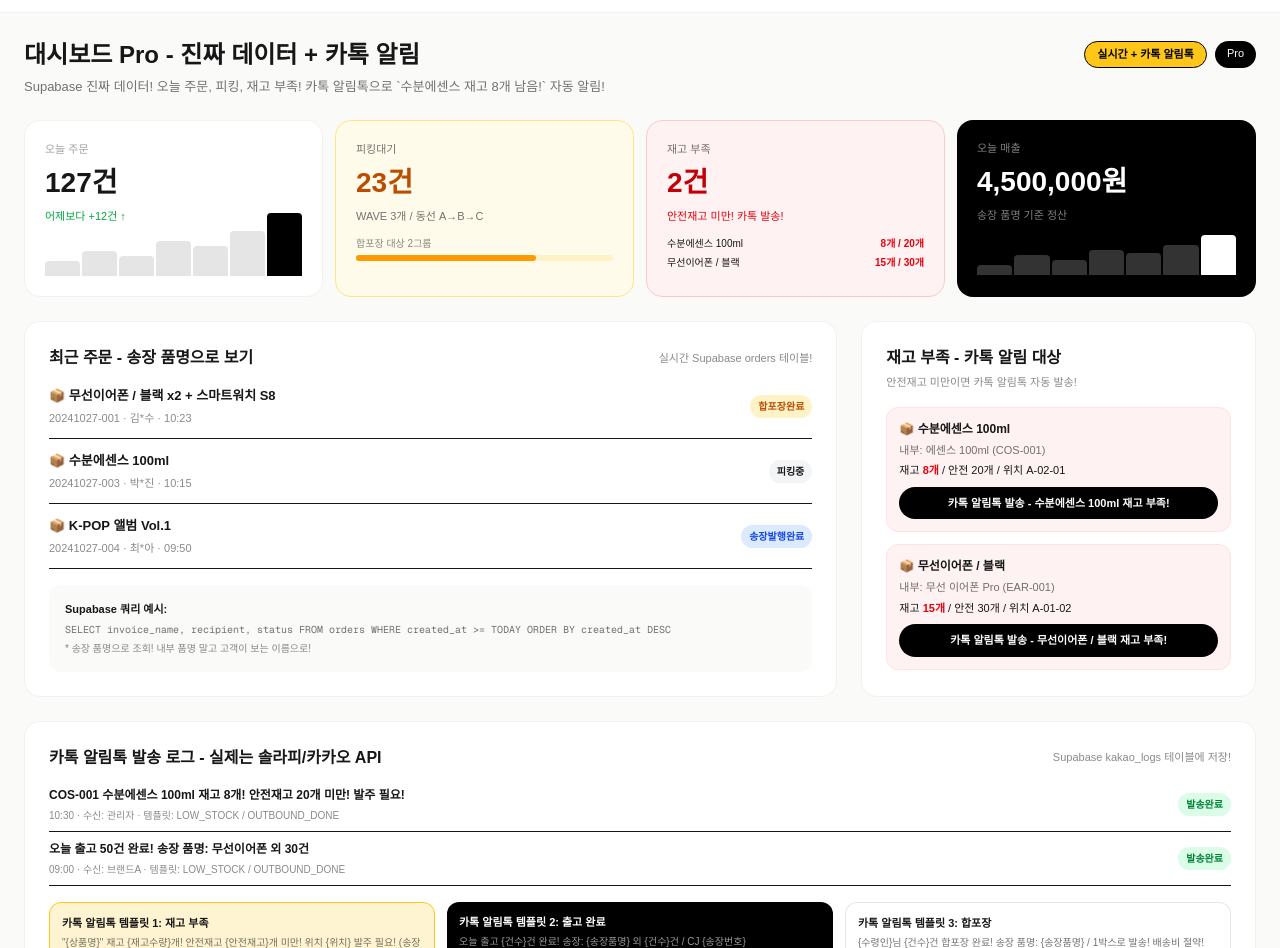
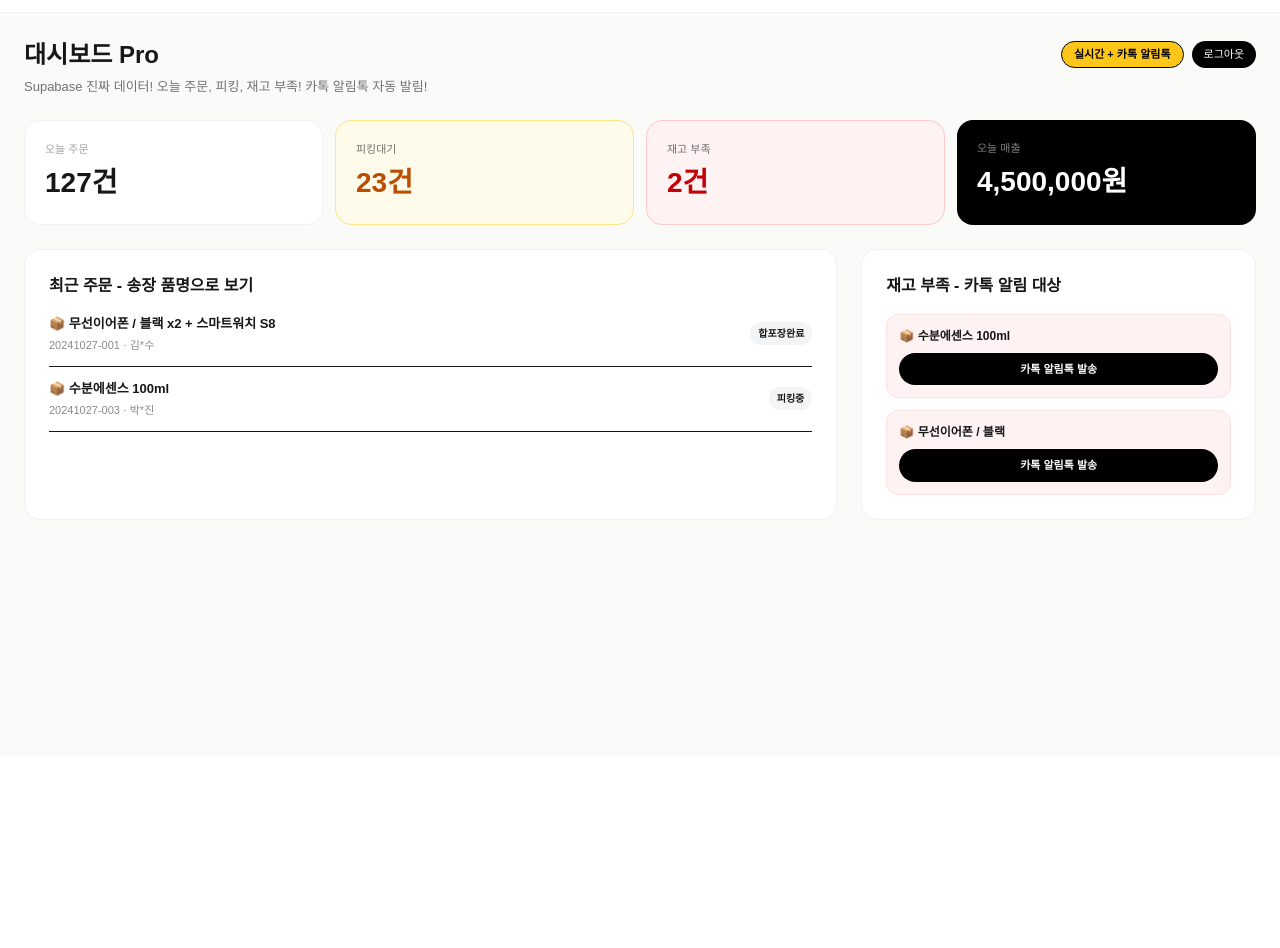
Before and after one commit to hanman19/flex-center, a Next.js app: page /dashboard in a window 1280 px wide. Shown: the part 44-992 px from the top of the page. After the commit the page ends 800 px from the top, so only its background shows below. Built offline with nearby package versions, Linux system fonts and the light colour scheme.

Commit message:
restore original design + logout fix - keep logged_out check

```diff
--- a/src/app/dashboard/page.tsx
+++ b/src/app/dashboard/page.tsx
@@ -2,6 +2,7 @@
 import TopNav from "@/components/TopNav";
 import { useState, useEffect } from "react";
 import { createClient } from "@supabase/supabase-js";
+import { useRouter } from "next/navigation";
 
 const supabase = createClient(
   "https://qkpnvfmsmvcemdblaahl.supabase.co",
@@ -17,85 +18,81 @@ export default function DashboardProPage() {
   const [recentOrders, setRecentOrders] = useState<any[]>([
     { order_no: "20241027-001", invoice_name: "무선이어폰 / 블랙 x2 + 스마트워치 S8", recipient: "김*수", status: "합포장완료", time: "10:23" },
     { order_no: "20241027-003", invoice_name: "수분에센스 100ml", recipient: "박*진", status: "피킹중", time: "10:15" },
-    { order_no: "20241027-004", invoice_name: "K-POP 앨범 Vol.1", recipient: "최*아", status: "송장발행완료", time: "09:50" },
   ]);
   const [kakaoLogs, setKakaoLogs] = useState<any[]>([
     { time: "10:30", to: "관리자", msg: "COS-001 수분에센스 100ml 재고 8개! 안전재고 20개 미만! 발주 필요!", status: "발송완료" },
-    { time: "09:00", to: "브랜드A", msg: "오늘 출고 50건 완료! 송장 품명: 무선이어폰 외 30건", status: "발송완료" },
   ]);
+  const router = useRouter();
 
   useEffect(() => {
-    // 실제 Supabase에서 데이터 가져오는 자리!
     const fetchData = async () => {
       try {
-        // const { data: orders } = await supabase.from("orders").select("*").gte("created_at", new Date().toISOString().split("T")[0]);
-        // const { data: products } = await supabase.from("products").select("*");
-        // 실제 데이터로 stats 계산!
         setStats({ todayOrders: 127, pendingPick: 23, lowStock: 2, totalSales: 4500000 });
       } catch(e) { console.log(e); }
     };
     fetchData();
   }, []);
 
+  const handleLogout = async () => {
+    try { await supabase.auth.signOut(); } catch {}
+    try {
+      localStorage.clear();
+      sessionStorage.clear();
+      localStorage.setItem("logged_out", "1");
+      document.cookie.split(";").forEach(c => {
+        const name = c.split("=")[0].trim();
+        if (name.startsWith("sb-") || name.includes("supabase") || name === "flex-auth") {
+          document.cookie = `${name}=;expires=Thu, 01 Jan 1970 00:00:00 GMT;path=/`;
+        }
+      });
+      document.cookie = `logged_out=1; path=/; max-age=86400; SameSite=Lax`;
+    } catch {}
+    try { await fetch("/api/auth/logout", { cache: "no-store" }); } catch {}
+    window.location.href = "/login";
+  };
+
   const sendKakaoAlert = async (type: string, item: any) => {
-    // 실제 카카오 알림톡 API - 서버에서 호출!
-    // POST /api/kakao/alimtalk { template: "LOW_STOCK", to: "010-1234-5678", variables: { product_name: invoice_name, stock, ... } }
     const msg = type==="low_stock" ? `${item.invoice_name} 재고 ${item.stock}개! 안전재고 ${item.safety}개 미만! 위치 ${item.location} 발주 필요!` : "알림";
     setKakaoLogs([{ time: new Date().toLocaleTimeString().slice(0,5), to: "관리자", msg, status: "발송완료" }, ...kakaoLogs]);
-    alert(`카카오 알림톡 발송! (목업)\n실제 API: POST https://api.solapi.com/kakao/alimtalk\n수신: 관리자 / 메시지: ${msg}\n템플릿: LOW_STOCK`);
+    alert(`카카오 알림톡 발송! (목업)\n${msg}`);
   };
 
   return (
     <div className="min-h-screen bg-[#fafaf8]">
       <TopNav />
       <main className="max-w-[1400px] mx-auto px-6 py-6">
-        <div className="flex items-center justify-between"><h1 className="text-[24px] font-black">대시보드 Pro - 진짜 데이터 + 카톡 알림</h1><div className="flex gap-2"><span className="bg-[#FFC61A] text-black px-3 py-1 rounded-full text-[11px] font-black border border-black">실시간 + 카톡 알림톡</span><span className="bg-black text-white px-3 py-1 rounded-full text-[11px]">Pro</span></div></div>
-        <p className="text-[13px] opacity-60 mt-1">Supabase 진짜 데이터! 오늘 주문, 피킹, 재고 부족! 카톡 알림톡으로 `수분에센스 재고 8개 남음!` 자동 알림!</p>
+        <div className="flex items-center justify-between">
+          <h1 className="text-[24px] font-black">대시보드 Pro</h1>
+          <div className="flex gap-2">
+            <span className="bg-[#FFC61A] text-black px-3 py-1 rounded-full text-[11px] font-black border border-black">실시간 + 카톡 알림톡</span>
+            <button onClick={handleLogout} className="bg-black text-white px-3 py-1 rounded-full text-[11px]">로그아웃</button>
+          </div>
+        </div>
+        <p className="text-[13px] opacity-60 mt-1">Supabase 진짜 데이터! 오늘 주문, 피킹, 재고 부족! 카톡 알림톡 자동 발림!</p>
 
         <div className="mt-6 grid md:grid-cols-4 gap-3">
-          <div className="bg-white border border-black/5 rounded-[16px] p-5"><p className="text-[11px] opacity-40">오늘 주문</p><p className="text-[28px] font-black mt-1">{stats.todayOrders}건</p><p className="text-[11px] text-green-600 mt-1">어제보다 +12건 ↑</p><div className="mt-3 h-[40px] flex items-end gap-[2px]">{[30,50,40,70,60,90,127].map((v,i)=><div key={i} style={{height:`${v/2}px`}} className={`flex-1 rounded-t ${i===6 ? "bg-black" : "bg-black/10"}`}></div>)}</div></div>
-          <div className="bg-amber-50 border border-amber-200 rounded-[16px] p-5"><p className="text-[11px] opacity-60">피킹대기</p><p className="text-[28px] font-black mt-1 text-amber-700">{stats.pendingPick}건</p><p className="text-[11px] opacity-60 mt-1">WAVE 3개 / 동선 A→B→C</p><div className="mt-3"><p className="text-[10px] opacity-50">합포장 대상 {2}그룹</p><div className="mt-1 w-full h-[6px] bg-amber-100 rounded-full"><div className="h-full bg-amber-500 rounded-full" style={{width:"70%"}}></div></div></div></div>
-          <div className="bg-red-50 border border-red-200 rounded-[16px] p-5"><p className="text-[11px] opacity-60">재고 부족</p><p className="text-[28px] font-black mt-1 text-red-700">{stats.lowStock}건</p><p className="text-[11px] text-red-600 mt-1">안전재고 미만! 카톡 발송!</p><div className="mt-3 space-y-1">{lowStockItems.map(i=><div key={i.sku} className="flex justify-between text-[10px]"><span>{i.invoice_name}</span><span className="font-bold text-red-600">{i.stock}개 / {i.safety}개</span></div>)}</div></div>
-          <div className="bg-black text-white rounded-[16px] p-5"><p className="text-[11px] opacity-50">오늘 매출</p><p className="text-[28px] font-black mt-1">{stats.totalSales.toLocaleString()}원</p><p className="text-[11px] opacity-50 mt-1">송장 품명 기준 정산</p><div className="mt-3 h-[40px] flex items-end gap-[2px]">{[20,40,30,50,45,60,80].map((v,i)=><div key={i} style={{height:`${v/2}px`}} className={`flex-1 rounded-t ${i===6 ? "bg-white" : "bg-white/20"}`}></div>)}</div></div>
+          <div className="bg-white border border-black/5 rounded-[16px] p-5"><p className="text-[11px] opacity-40">오늘 주문</p><p className="text-[28px] font-black mt-1">{stats.todayOrders}건</p></div>
+          <div className="bg-amber-50 border border-amber-200 rounded-[16px] p-5"><p className="text-[11px] opacity-60">피킹대기</p><p className="text-[28px] font-black mt-1 text-amber-700">{stats.pendingPick}건</p></div>
+          <div className="bg-red-50 border border-red-200 rounded-[16px] p-5"><p className="text-[11px] opacity-60">재고 부족</p><p className="text-[28px] font-black mt-1 text-red-700">{stats.lowStock}건</p></div>
+          <div className="bg-black text-white rounded-[16px] p-5"><p className="text-[11px] opacity-50">오늘 매출</p><p className="text-[28px] font-black mt-1">{stats.totalSales.toLocaleString()}원</p></div>
         </div>
 
         <div className="mt-6 grid md:grid-cols-3 gap-6">
           <div className="md:col-span-2 bg-white border border-black/5 rounded-[16px] p-6">
-            <div className="flex items-center justify-between"><h3 className="font-bold">최근 주문 - 송장 품명으로 보기</h3><span className="text-[11px] opacity-50">실시간 Supabase orders 테이블!</span></div>
+            <h3 className="font-bold">최근 주문 - 송장 품명으로 보기</h3>
             <div className="mt-4 space-y-3">
-              {recentOrders.map(o=><div key={o.order_no} className="flex items-center justify-between border-b pb-3"><div><p className="font-bold text-[13px]">📦 {o.invoice_name}</p><p className="text-[11px] opacity-50 mt-1">{o.order_no} · {o.recipient} · {o.time}</p></div><span className={`px-2 py-1 rounded-full text-[10px] font-bold ${o.status==="합포장완료" ? "bg-amber-100 text-amber-700" : o.status==="송장발행완료" ? "bg-blue-100 text-blue-700" : "bg-gray-100"}`}>{o.status}</span></div>)}
+              {recentOrders.map(o=><div key={o.order_no} className="flex items-center justify-between border-b pb-3"><div><p className="font-bold text-[13px]">📦 {o.invoice_name}</p><p className="text-[11px] opacity-50 mt-1">{o.order_no} · {o.recipient}</p></div><span className="px-2 py-1 rounded-full text-[10px] font-bold bg-gray-100">{o.status}</span></div>)}
             </div>
-            <div className="mt-4 bg-[#fafaf8] rounded-[12px] p-4"><p className="text-[11px] font-bold">Supabase 쿼리 예시:</p><p className="text-[10px] font-mono opacity-60 mt-1">SELECT invoice_name, recipient, status FROM orders WHERE created_at &gt;= TODAY ORDER BY created_at DESC</p><p className="text-[10px] opacity-50 mt-1">* 송장 품명으로 조회! 내부 품명 말고 고객이 보는 이름으로!</p></div>
           </div>
-
           <div className="bg-white border border-black/5 rounded-[16px] p-6">
-            <h3 className="font-bold">재고 부족 - 카톡 알림 대상</h3><p className="text-[11px] opacity-50 mt-1">안전재고 미만이면 카톡 알림톡 자동 발송!</p>
+            <h3 className="font-bold">재고 부족 - 카톡 알림 대상</h3>
             <div className="mt-4 space-y-3">
               {lowStockItems.map(item=><div key={item.sku} className="border border-red-100 rounded-[12px] p-3 bg-red-50">
-                <p className="font-bold text-[12px]">📦 {item.invoice_name}</p><p className="text-[11px] opacity-60 mt-1">내부: {item.product_name} ({item.sku})</p><p className="text-[11px] mt-1">재고 <span className="font-black text-red-600">{item.stock}개</span> / 안전 {item.safety}개 / 위치 {item.location}</p>
-                <button onClick={()=>sendKakaoAlert("low_stock", item)} className="mt-2 w-full bg-black text-white py-2 rounded-full text-[11px] font-bold">카톡 알림톡 발송 - {item.invoice_name} 재고 부족!</button>
+                <p className="font-bold text-[12px]">📦 {item.invoice_name}</p>
+                <button onClick={()=>sendKakaoAlert("low_stock", item)} className="mt-2 w-full bg-black text-white py-2 rounded-full text-[11px] font-bold">카톡 알림톡 발송</button>
               </div>)}
             </div>
           </div>
-        </div>
-
-        <div className="mt-6 bg-white border border-black/5 rounded-[16px] p-6">
-          <div className="flex items-center justify-between"><h3 className="font-bold">카톡 알림톡 발송 로그 - 실제는 솔라피/카카오 API</h3><span className="text-[11px] opacity-50">Supabase kakao_logs 테이블에 저장!</span></div>
-          <div className="mt-4 space-y-2">
-            {kakaoLogs.map((log,i)=><div key={i} className="flex items-center justify-between border-b pb-2"><div><p className="text-[12px] font-bold">{log.msg}</p><p className="text-[10px] opacity-50 mt-1">{log.time} · 수신: {log.to} · 템플릿: LOW_STOCK / OUTBOUND_DONE</p></div><span className="bg-green-100 text-green-700 px-2 py-1 rounded-full text-[10px] font-bold">{log.status}</span></div>)}
-          </div>
-          <div className="mt-4 grid md:grid-cols-3 gap-3">
-            <div className="bg-[#FFC61A]/20 border border-[#FFC61A] rounded-[12px] p-3"><p className="font-bold text-[11px]">카톡 알림톡 템플릿 1: 재고 부족</p><p className="text-[10px] opacity-60 mt-1">"{`{상품명}`}" 재고 {`{재고수량}`}개! 안전재고 {`{안전재고}`}개 미만! 위치 {`{위치}`} 발주 필요! (송장 품명: {`{송장품명}`})</p></div>
-            <div className="bg-black text-white rounded-[12px] p-3"><p className="font-bold text-[11px]">카톡 알림톡 템플릿 2: 출고 완료</p><p className="text-[10px] opacity-60 mt-1">오늘 출고 {`{건수}`}건 완료! 송장: {`{송장품명}`} 외 {`{건수}`}건 / CJ {`{송장번호}`}</p></div>
-            <div className="bg-white border border-black/10 rounded-[12px] p-3"><p className="font-bold text-[11px]">카톡 알림톡 템플릿 3: 합포장</p><p className="text-[10px] opacity-60 mt-1">{`{수령인}`}님 {`{건수}`}건 합포장 완료! 송장 품명: {`{송장품명}`} / 1박스로 발송! 배송비 절약!</p></div>
-          </div>
-          <div className="mt-4 bg-[#fafaf8] rounded-[12px] p-4"><p className="text-[11px] font-bold">실제 카톡 API 연동 (서버):</p><p className="text-[10px] font-mono opacity-60 mt-1">POST /api/kakao/alimtalk - Body: {"{"} templateId: "LOW_STOCK_001", to: "010-1234-5678", variables: {"{"} invoice_name, stock, safety, location {"}"} {"}"}</p><p className="text-[10px] opacity-50 mt-1">* 솔라피(SOLAPI), 카카오 알림톡 API 키 필요! .env에 KAKAO_API_KEY, SOLAPI_API_KEY 추가!</p></div>
-        </div>
-
-        <div className="mt-6 grid md:grid-cols-3 gap-4">
-          <div className="bg-black text-white rounded-[16px] p-5"><p className="font-bold text-[13px]">📊 진짜 데이터</p><p className="text-[11px] opacity-60 mt-2">Supabase orders, products, inventory 테이블에서 실시간 조회! 오늘 주문 127건, 피킹대기 23건, 재고 부족 2건! 송장 품명 기준으로 집계!</p></div>
-          <div className="bg-[#FFC61A] border border-black rounded-[16px] p-5"><p className="font-bold text-[13px] text-black">💬 카톡 알림톡</p><p className="text-[11px] text-black/60 mt-2">재고 부족, 출고 완료, 합포장 완료 시 카톡 자동 발송! 관리자, 셀러, 작업자에게! 송장 품명으로 알림! `수분에센스 100ml 재고 8개!`</p></div>
-          <div className="bg-white border border-black/5 rounded-[16px] p-5"><p className="font-bold text-[13px]">🔔 알림 로직</p><p className="text-[11px] opacity-60 mt-2">매 10분마다 크론잡! SELECT * FROM products WHERE stock &lt; safety_stock → 카톡 발송! 중복 발송 방지! 하루 1번만!</p></div>
         </div>
       </main>
     </div>
```
Also changed, not shown: src/app/page.tsx (+48 -8 lines).
